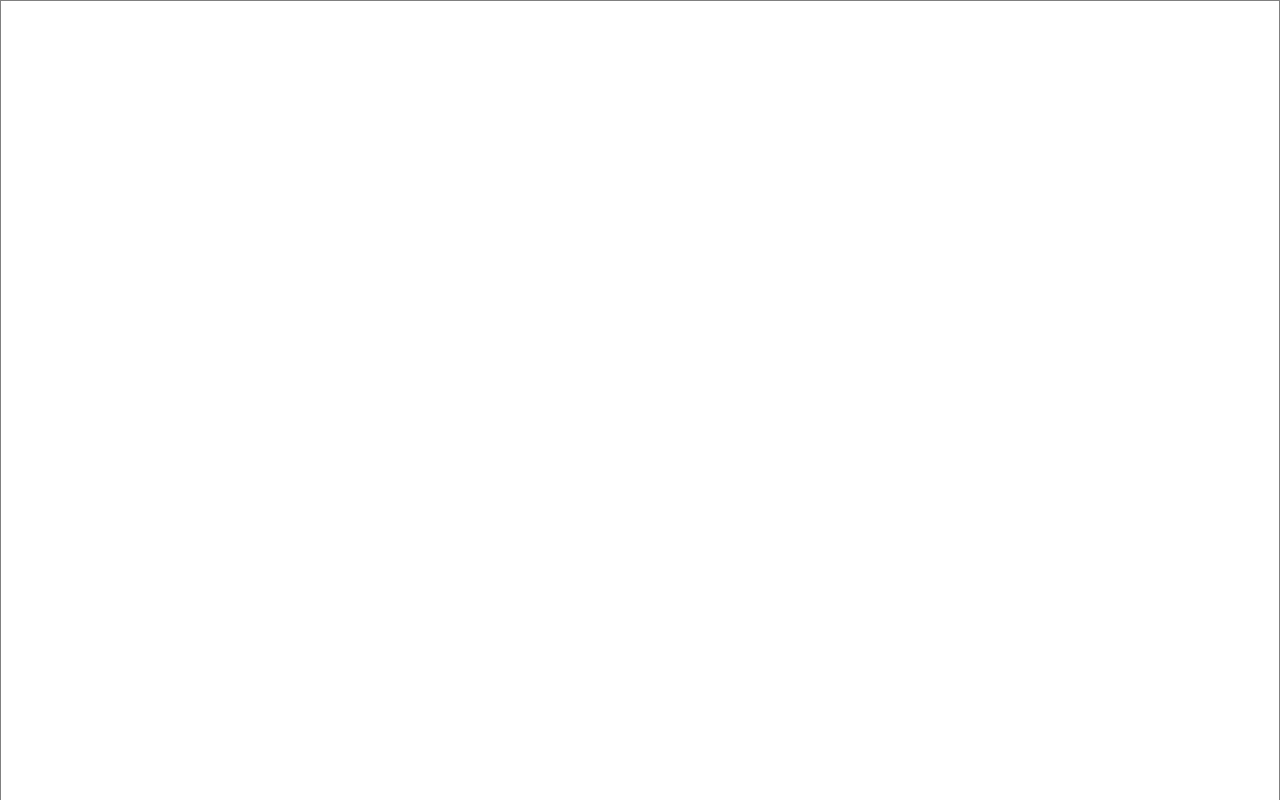
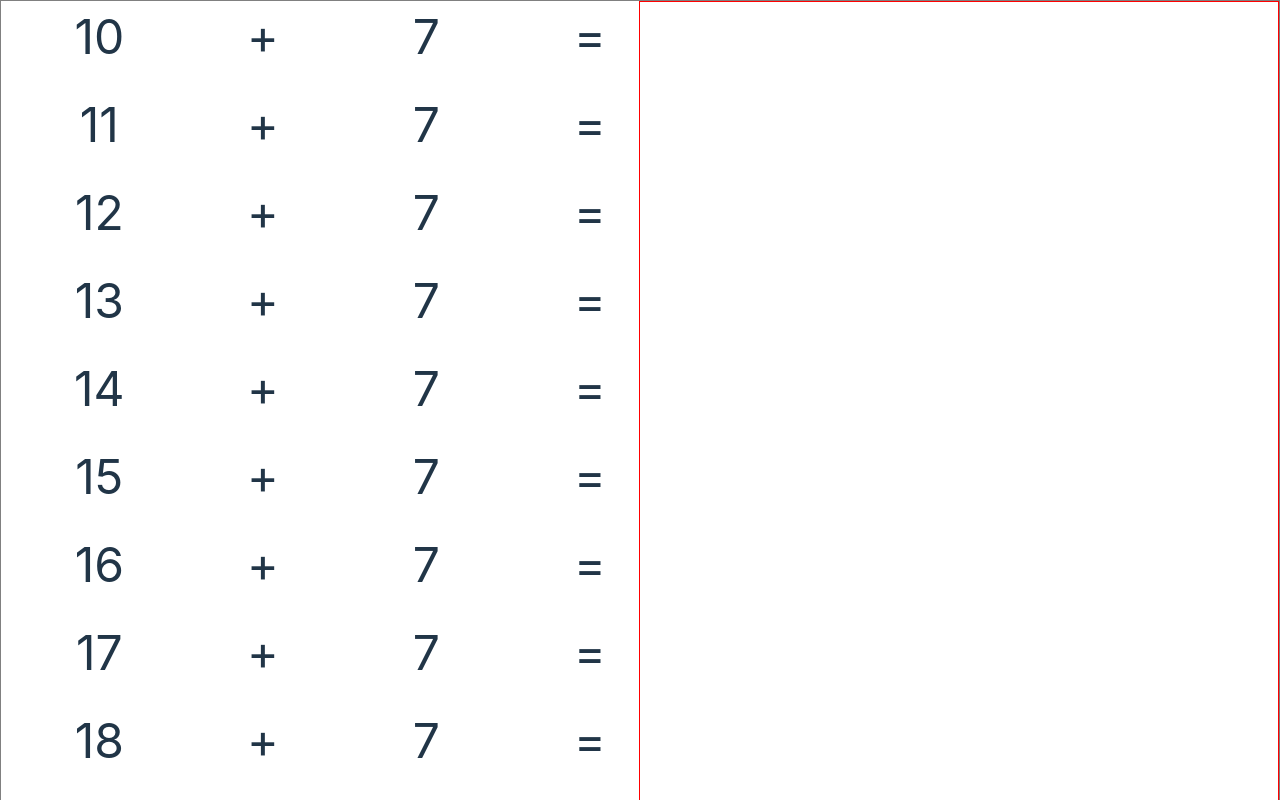
Before and after one commit to growlycode/mathsie-app, a React (Vite) app: page / in a window 1280 px wide. Built offline with nearby package versions, Linux system fonts and the light colour scheme.

Commit message:
Scale canvas

```diff
--- a/src/App.scss
+++ b/src/App.scss
@@ -16,19 +16,43 @@
   will-change: filter;
   transition: filter 300ms;
 }
+
 .logo:hover {
   filter: drop-shadow(0 0 2em #646cffaa);
 }
+
 .logo.react:hover {
   filter: drop-shadow(0 0 2em #61dafbaa);
 }
 
-.mathsie-canvas {
+.mathsie-workbook {
   border: 1px solid grey;
 
-  &> * {
-    display: absolute;
-    left: 0;
-    top: 0
+  .mathsie-worksheet {
+    display: flex;
+
+    .equations {
+      display: grid;
+      grid-template-columns: 1fr 0.5fr 1fr 0.5fr;
+      text-align: center;
+      flex-basis: 50%;
+      font-size: 3rem;
+      gap: 1rem;
+
+      -webkit-user-select: none; /* Safari */
+  -ms-user-select: none; /* IE 10 and IE 11 */
+  user-select: none; /* Standard syntax */
+
+
+      .operator,
+      .equals {
+        text-align: center;
+      }
+    }
+
+    .mathsie-canvas {
+      flex-basis: 50%;
+      border: 1px solid red;
+    }
   }
 }
--- a/src/App.tsx
+++ b/src/App.tsx
@@ -1,15 +1,53 @@
 
+import { Fragment } from 'react/jsx-runtime';
 import './App.scss';
-import { HtmlDemo } from './html/demo';
+import { DrawingCanvas } from './html/demo';
+
+interface Operator {
+  symbol: string;
+  func: (numLeft: number, numRight: number) => number;
+}
+
+const plus: Operator = {
+  symbol: '+',
+  func: (a, b) => a + b
+}
+
+interface Operation {
+  operandLeft: number;
+  operandRight: number;
+  operator: Operator;
+}
+
+const operations: Operation[] = [
+  { operandLeft: 10, operandRight: 7, operator: plus },
+  { operandLeft: 11, operandRight: 7, operator: plus },
+  { operandLeft: 12, operandRight: 7, operator: plus },
+  { operandLeft: 13, operandRight: 7, operator: plus },
+  { operandLeft: 14, operandRight: 7, operator: plus },
+  { operandLeft: 15, operandRight: 7, operator: plus },
+  { operandLeft: 16, operandRight: 7, operator: plus },
+  { operandLeft: 17, operandRight: 7, operator: plus },
+  { operandLeft: 18, operandRight: 7, operator: plus },
+  { operandLeft: 19, operandRight: 7, operator: plus },
+  { operandLeft: 20, operandRight: 7, operator: plus },
+];
 
 function App() {
 
 
   return (
-    <div className='mathsie-canvas'>
-      <HtmlDemo />
-      <div className='equations'>
-        <div><div className='operand'>12</div><div className='operator'>+</div><div className='operand'>10</div></div>
+    <div className='mathsie-workbook'>
+      <div className='mathsie-worksheet'>
+        <div className='equations'>
+          {operations.map((op: Operation, idx: number) => <Fragment key={`o-${idx}`}>
+            <div className='operand left'>{op.operandLeft}</div>
+            <div className='operator'>{op.operator.symbol}</div>
+            <div className='operand right'>{op.operandRight}</div>
+            <div className='equals'>=</div>
+          </Fragment>)}
+        </div>
+        <DrawingCanvas />
       </div>
     </div>
   );
--- a/src/html/demo.tsx
+++ b/src/html/demo.tsx
@@ -1,7 +1,7 @@
 import { useEffect, useRef } from "react";
 import throttle from 'lodash.throttle';
 
-export function HtmlDemo() {
+export function DrawingCanvas() {
     const ref = useRef<HTMLCanvasElement>(null);
 
     useEffect(() => {
@@ -10,7 +10,7 @@ export function HtmlDemo() {
         if (!ctx || !canvas) return;
 
         canvas.height = window.innerHeight;
-        canvas.width = window.innerWidth;
+        canvas.width = window.innerWidth / 2;
 
         ctx.strokeStyle = 'black';
         ctx.lineJoin = 'round';
@@ -25,16 +25,30 @@ export function HtmlDemo() {
         let lastY = 0;
         let isPen = true;
 
+        function getMousePos(e: any) {
+            var rect = canvas!.getBoundingClientRect(), // abs. size of element
+                scaleX = canvas!.width / rect.width,    // relationship bitmap vs. element for x
+                scaleY = canvas!.height / rect.height;  // relationship bitmap vs. element for y
+
+            return {
+                x: (e.clientX - rect.left) * scaleX,   // scale mouse coordinates after they have
+                y: (e.clientY - rect.top) * scaleY     // been adjusted to be relative to element
+            }
+        }
+
         function draw(e: any) {
-            if (!isDrawing || !ctx)
-                return; //only run in click and drag
+            if (!isDrawing || !ctx)// || !isPen)
+                return; //only run in click and drag, and only with the pen
+
+            const { x, y } = getMousePos(e);
             //console.log(e);
+
+            ctx.strokeStyle = isPen ? 'black' : 'red';
             ctx.beginPath();
-            ctx.strokeStyle = isPen ? 'black' : 'red';
             ctx.moveTo(lastX, lastY); //start from
-            ctx.lineTo(e.offsetX, e.offsetY); //go to
+            ctx.lineTo(x, y); //go to
             ctx.stroke(); //to actually draw the path on canvas
-            [lastX, lastY] = [e.offsetX, e.offsetY];
+            [lastX, lastY] = [x, y];
         }
 
         canvas.addEventListener('pointerdown',
@@ -53,9 +67,10 @@ export function HtmlDemo() {
         const throttledMouseMove = throttle(onMouseMove, 30);
         canvas.addEventListener('mousemove', throttledMouseMove);
         canvas.addEventListener('mousedown', (e) => {
-            console.log('mousedown')
             isDrawing = true;
-            [lastX, lastY] = [e.offsetX, e.offsetY];
+
+            const { x, y } = getMousePos(e);
+            [lastX, lastY] = [x, y];
         });
 
 
@@ -64,10 +79,7 @@ export function HtmlDemo() {
 
 
         //canvas on mobile
-
         document.body.addEventListener("touchstart", function (e) {
-
-            console.log('touchstart')
             if (e.target == canvas) {
                 e.preventDefault();
                 const clientX = e.touches[0].clientX;
@@ -75,7 +87,6 @@ export function HtmlDemo() {
                 isDrawing = true;
 
                 [lastX, lastY] = [clientX, clientY];
-                //draw({ offsetX: clientX, offsetY: clientY })
             }
         }, false);
         document.body.addEventListener("touchend", function (e) {
@@ -97,5 +108,5 @@ export function HtmlDemo() {
     }, [])
 
 
-    return <canvas id="draw" ref={ref}></canvas>;
+    return <canvas id="draw" className="mathsie-canvas" ref={ref}></canvas>;
 }
```
